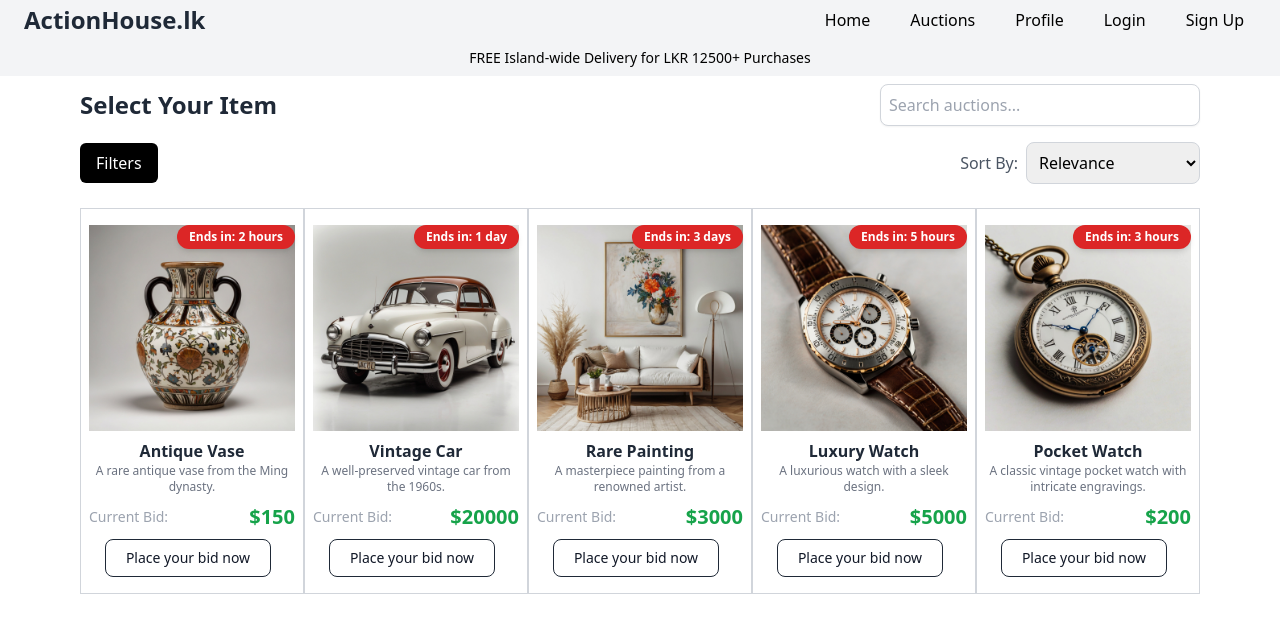
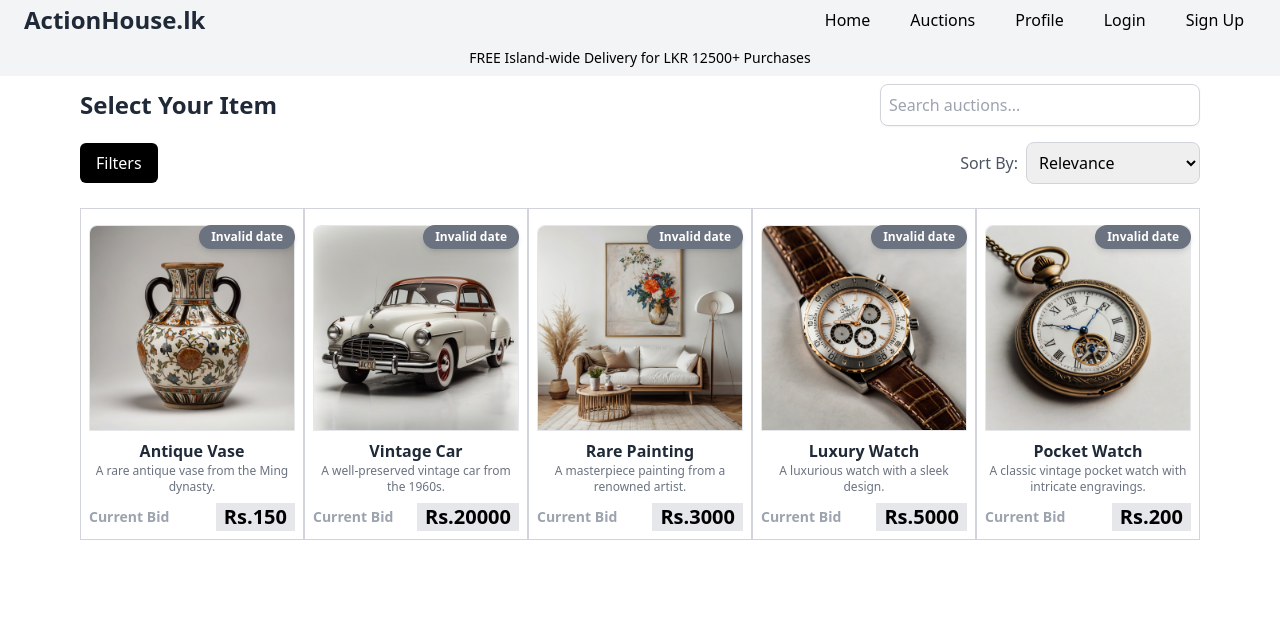
Before and after one commit to sameerajayakodi/Auction_System, a React (Create React App) app in the folder AuctionHouse/auction-management-frontend/: page /auctions in a window 1280 px wide. Shown: the top 632 px of the page. Built offline with nearby package versions, Linux system fonts and the light colour scheme.

Commit message:
Update AuctionCard.js

```diff
--- a/AuctionHouse/auction-management-frontend/src/AuctionCard.js
+++ b/AuctionHouse/auction-management-frontend/src/AuctionCard.js
@@ -1,49 +1,125 @@
-import React from "react";
+import dayjs from "dayjs";
+import duration from "dayjs/plugin/duration";
+import React, { useEffect, useState } from "react";
 import { useNavigate } from "react-router-dom";
+dayjs.extend(duration);
 
 const AuctionCard = ({ auction }) => {
   const { title, description, currentBid, image, endDate } = auction;
   const navigate = useNavigate();
+
+  const [timeRemaining, setTimeRemaining] = useState("");
+  const [badgeColor, setBadgeColor] = useState("bg-green-600");
+
+  useEffect(() => {
+    const calculateTimeRemaining = () => {
+      const now = dayjs();
+      const auctionEnd = dayjs(endDate);
+
+      // Check if endDate is valid
+      if (!auctionEnd.isValid()) {
+        setTimeRemaining("Invalid date");
+        setBadgeColor("bg-gray-500"); // Color for invalid date
+        return;
+      }
+
+      // Calculate the difference
+      const diffInMilliseconds = auctionEnd.diff(now);
+      const duration = dayjs.duration(diffInMilliseconds);
+
+      // Extract days, hours, minutes, and seconds
+      const days = duration.days();
+      const hours = duration.hours();
+      const minutes = duration.minutes();
+      const seconds = duration.seconds();
+
+      // Check if auction has ended
+      if (diffInMilliseconds <= 0) {
+        setTimeRemaining("Bid Ended");
+        setBadgeColor("bg-gray-500"); // Color for auction ended
+        return;
+      }
+
+      // Format time remaining
+      let timeString = "";
+      if (days > 0) {
+        timeString = `Ends in: ${days} day${days > 1 ? "s" : ""}`;
+      } else if (hours > 0) {
+        timeString = `Ends in: ${hours} hour${hours > 1 ? "s" : ""}`;
+      } else if (minutes > 0) {
+        timeString = `Ends in: ${minutes} minute${minutes > 1 ? "s" : ""}`;
+      } else {
+        timeString = `Ends in: ${seconds} second${seconds > 1 ? "s" : ""}`;
+      }
+
+      setTimeRemaining(timeString);
+
+      // Set badge color based on remaining time
+      const diffInMinutes = duration.asMinutes();
+      if (diffInMinutes < 60) {
+        setBadgeColor("bg-red-600"); // Less than 1 hour
+      } else if (diffInMinutes < 1440) {
+        // 24 hours = 1440 minutes
+        setBadgeColor("bg-yellow-500"); // Between 1 hour and 1 day
+      } else {
+        setBadgeColor("bg-green-600"); // More than 1 day
+      }
+    };
+
+    // Update time every second
+    const intervalId = setInterval(calculateTimeRemaining, 1000);
+
+    // Cleanup interval on unmount
+    return () => clearInterval(intervalId);
+  }, [endDate]);
 
   const handlePlaceBid = () => {
     navigate(`/auctions/${auction.id}`);
   };
 
   return (
-    <div className="w-full h-full py-2 transform border-gray-300 border-y border-x ">
-      <div className="relative p-2">
+    <div className="relative w-full h-full py-2 border-gray-300 border-y border-x group">
+      <div className="relative p-2 transition-opacity duration-300 group-hover:opacity-50">
         {/* Image Section */}
-        <img src={image} alt={title} className="object-cover w-full h-full" />
+        <img
+          src={image}
+          alt={title}
+          className="object-cover w-full h-full border rounded-t-lg"
+        />
         {/* End Date Badge */}
-        <span className="absolute px-3 py-1 text-xs font-semibold text-white bg-red-600 rounded-full shadow-md top-2 right-2">
-          Ends in: {endDate}
+        <span
+          className={`absolute px-3 py-1 text-xs font-semibold text-white ${badgeColor} rounded-full shadow-md top-2 right-2`}
+        >
+          {timeRemaining}
         </span>
       </div>
 
       {/* Content Section */}
-      <div className="px-2 text-center bg-white ">
+      <div className="px-2 text-center transition-opacity duration-300 bg-white group-hover:opacity-50">
         {/* Title */}
         <h3 className="font-bold text-gray-800 text-md">{title}</h3>
 
         {/* Description */}
-        <p className="mb-2 text-xs text-gray-500 line-clamp-2">{description}</p>
+        <p className="mb-2 text-xs text-gray-500">{description}</p>
 
         {/* Current Bid */}
-        <div className="flex items-center justify-between mb-2">
-          <span className="text-sm text-gray-400">Current Bid:</span>
-          <span className="text-xl font-semibold text-green-600">
-            ${currentBid}
+        <div className="flex items-center justify-between bottom">
+          <span className="text-sm font-semibold text-gray-400">
+            Current Bid
+          </span>
+          <span className="px-2 text-xl font-semibold text-black bg-gray-200 ">
+            Rs.{currentBid}
           </span>
         </div>
+      </div>
 
-        {/* Place Bid Button */}
-        <button
-          onClick={handlePlaceBid}
-          className="px-5 py-2 mb-2 text-sm font-medium text-center text-gray-900 border border-gray-800 rounded-lg hover:text-white hover:bg-gray-900 focus:ring-4 focus:outline-none focus:ring-gray-300 me-2 dark:border-gray-600 dark:text-gray-400 dark:hover:text-white dark:hover:bg-black dark:focus:ring-gray-800"
-        >
-          Place your bid now
-        </button>
-      </div>
+      {/* Place Bid Button (popup on hover, centered) */}
+      <button
+        onClick={handlePlaceBid}
+        className="absolute hidden px-5 py-2 text-sm font-medium text-white transition-opacity duration-300 transform -translate-x-1/2 -translate-y-1/2 bg-black border border-gray-800 rounded-lg group-hover:block group-hover:opacity-100 top-1/2 left-1/2 focus:ring-4 focus:outline-none focus:ring-gray-300 dark:border-gray-600 dark:focus:ring-gray-800"
+      >
+        Bid Now
+      </button>
     </div>
   );
 };
```
